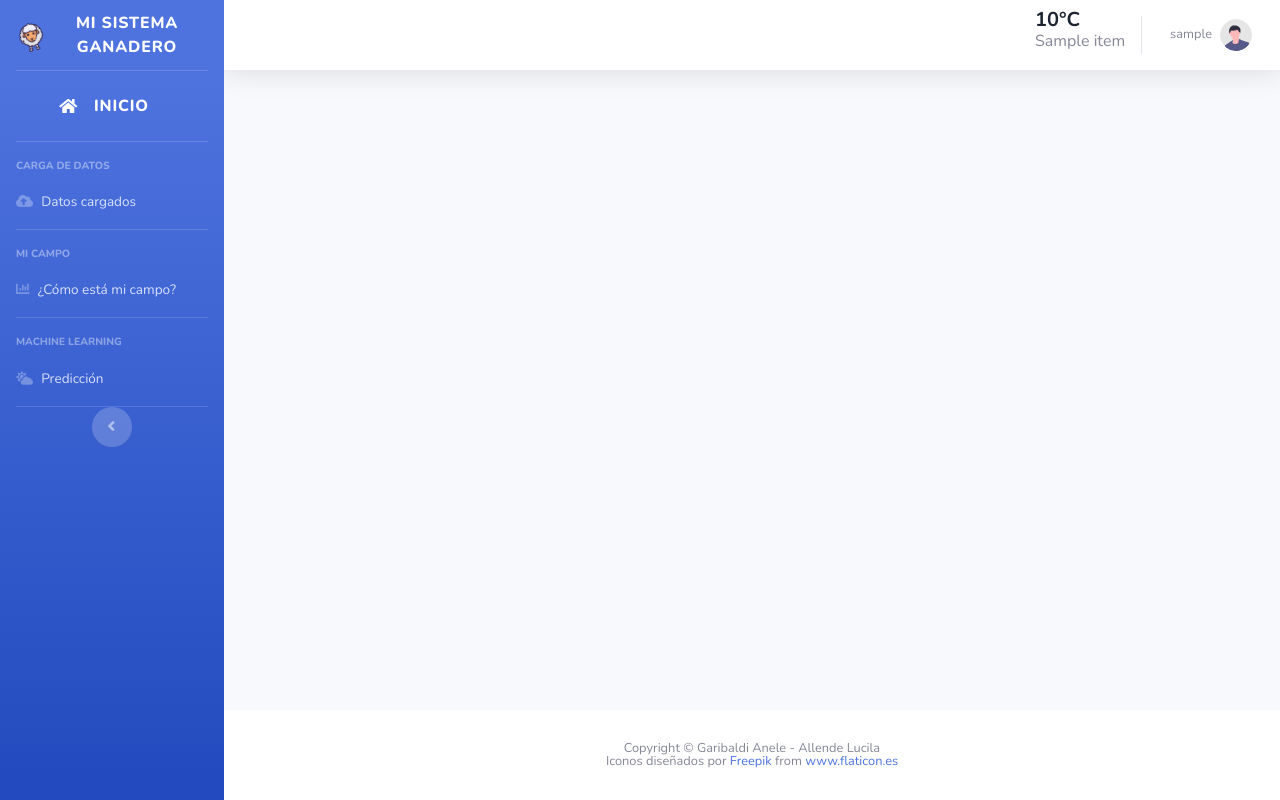
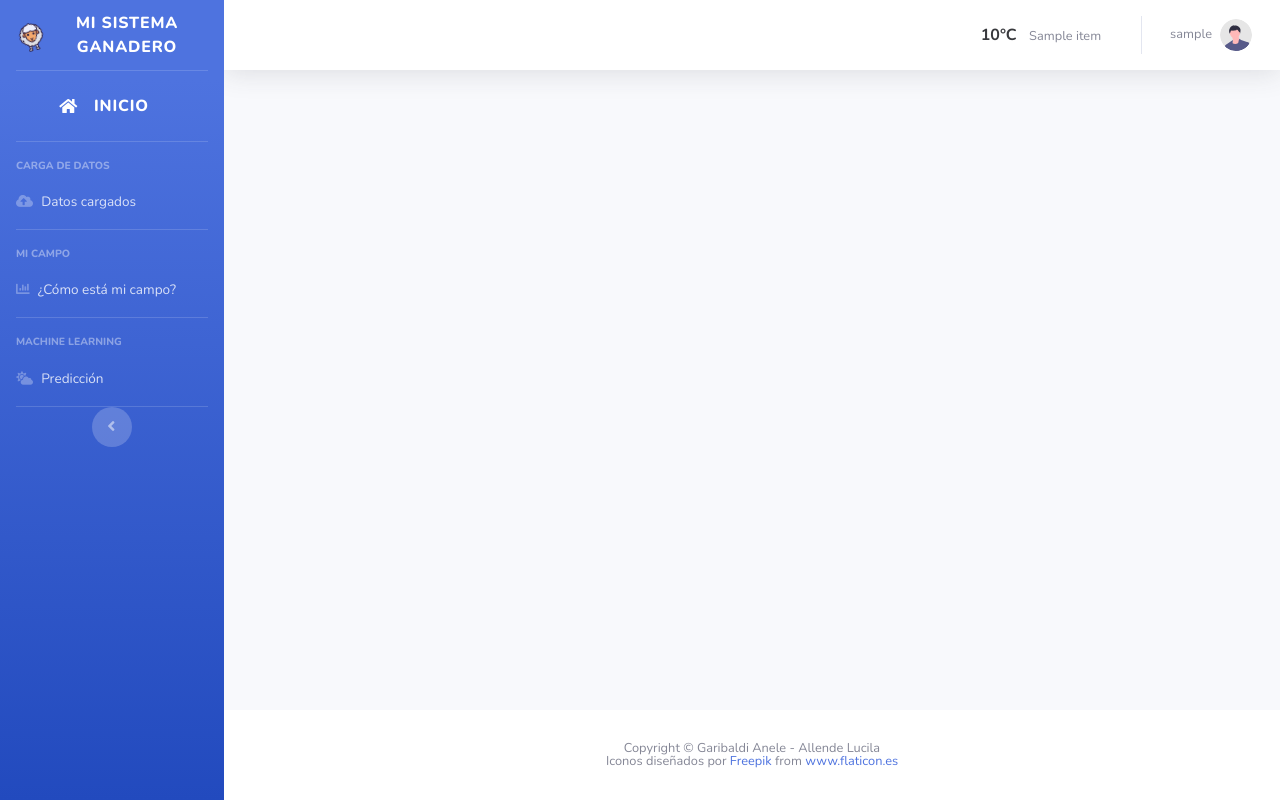
Before and after one commit to Anele13/DSS_campo, a Django app: page /carga_datos_climaticos in a window 1280 px wide. Run offline with Django 3.2, Linux system fonts and the light colour scheme; a user stored in the database is signed in; tables that the repository leaves empty hold one stand-in row (values such as "Sample post"); a database or web service that is not in the repository returns one stand-in record (values such as "Sample title"); data that the repository does not hold is empty; some libraries are stand-ins or nearby versions.

Commit message:
fixed temperature message

```diff
--- a/campo/models.py
+++ b/campo/models.py
@@ -25,26 +25,29 @@ class Campo(models.Model):
         Retorna el clima actual del campo en el
         momento de la solicitud
         """
-        app_id = '439d4b804bc8187953eb36d2a8c26a02'
-        url = f'https://openweathermap.org/data/2.5/weather?lat={self.latitud}&lon={self.longitud}&units=metric&appid={app_id}'
-        cache_key = f'{self.latitud}{self.longitud}'
-        cache_time = 86400 # time in seconds for cache to be valid
-        data = cache.get(cache_key, {})
-        if not data:
-            response = requests.get(url).json()
-            base_info = response.get('main',{})
-            rain_info = response.get('rain',{})
-            wind_info = response.get('wind',{})
-            data['temperatura_minima'] = base_info.get('temp_min',0)
-            data['temperatura_maxima'] = base_info.get('temp_max',0)
-            data['temperatura'] = base_info.get('temp',0)
-            data['humedad'] = base_info.get('humidity',0)
-            data['velocidad_viento'] = wind_info.get('speed',0)
-            data['direccion_viento'] = wind_info.get('deg',0)
-            data['mm_lluvia'] = rain_info.get('1h',0)
-            data['localidad'] = response.get('name',None)
-            cache.set(cache_key, data, cache_time)
-        return data
+        try:
+            app_id = '439d4b804bc8187953eb36d2a8c26a02'
+            url = f'https://openweathermap.org/data/2.5/weather?lat={self.latitud}&lon={self.longitud}&units=metric&appid={app_id}'
+            cache_key = f'{self.latitud}{self.longitud}'
+            cache_time = 86400 # time in seconds for cache to be valid
+            data = cache.get(cache_key, {})
+            if not data:
+                response = requests.get(url).json()
+                base_info = response.get('main',{})
+                rain_info = response.get('rain',{})
+                wind_info = response.get('wind',{})
+                data['temperatura_minima'] = base_info.get('temp_min',0)
+                data['temperatura_maxima'] = base_info.get('temp_max',0)
+                data['temperatura'] = base_info.get('temp',0)
+                data['humedad'] = base_info.get('humidity',0)
+                data['velocidad_viento'] = wind_info.get('speed',0)
+                data['direccion_viento'] = wind_info.get('deg',0)
+                data['mm_lluvia'] = rain_info.get('1h',0)
+                data['localidad'] = response.get('name',None)
+                cache.set(cache_key, data, cache_time)
+            return data
+        except Exception: #connection refused
+            return {}
 
     def ultimo_registro_produccion(self):
         """
--- a/templates/topbar.html
+++ b/templates/topbar.html
@@ -12,30 +12,36 @@
         {% clima_actual user as clima_dict %}
     </div>
     <ul class="navbar-nav ml-auto">
+
+        <li class="nav-item no-arrow mx-1">
+            <div class="nav-link">
                 {% if clima_dict.temperatura %}
                 <div
-            class="mt-2"
                     data-toggle="tooltip"
                     title='
                     <div class="d-flex flex-row">
                         <i class="fas fa-wind fa-fw" style="color: #868B94;"></i>
-                <span class="px-2"> {{viento}} m/s</span>
+                        <span class="px-2"> {{clima_dict.velocidad_viento}} m/s</span>
                     </div>
                     <div class="d-flex flex-row">
                         <i class="fas fa-tint fa-fw" style="color: #868B94;"></i>
-                <span class="px-2"> {{humedad}}% </span>
+                        <span class="px-2"> {{clima_dict.humedad}}% </span>
                     </div>
                     '
                     data-html="true"
                     >
-            <h5 class="mb-0 font-weight-bold" style="color: #1C2331;">
+                        <span class="mr-2 font-weight-bold" style="color: #38393d;">
                             {{clima_dict.temperatura}}°C
-            </h5>
-            <h6 class="flex-grow-1">{{clima_dict.localidad}}</h6>
+                        </span>
+                        <span class="mr-2 d-lg-inline text-gray-600 small">
+                            {{clima_dict.localidad}}
+                        </span>
                     </div>
                 {% endif %}
+                </div>
+        </li>
+
         <div class="topbar-divider d-none d-sm-block"></div>
-
         <!-- Nav Item - User Information -->
         <li class="nav-item dropdown no-arrow">
             <a class="nav-link dropdown-toggle" href="#" id="userDropdown" role="button" data-toggle="dropdown"
@@ -58,11 +64,12 @@
         </li>
     </ul>
 </nav>
+
+{% block scripts_adicionales %}
 <script>
-
     $(document).ready(function(){
         $('[data-toggle="tooltip"]').tooltip();
     });
-
 </script>
 <!-- End of Topbar -->
+{% endblock %}
```
Also changed, not shown: campo/views.py (+7 -6 lines). Lines whose indentation alone changed are shown as unchanged.
